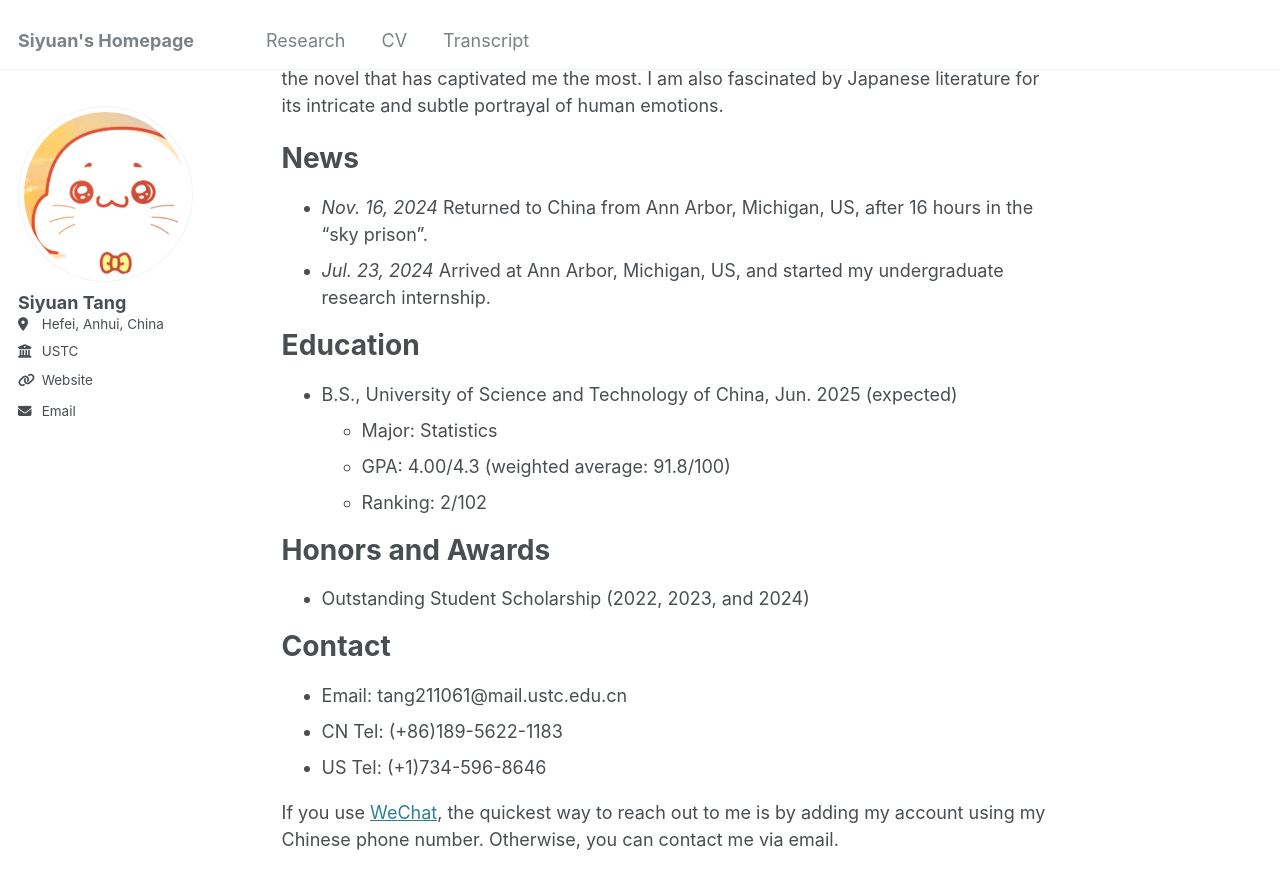
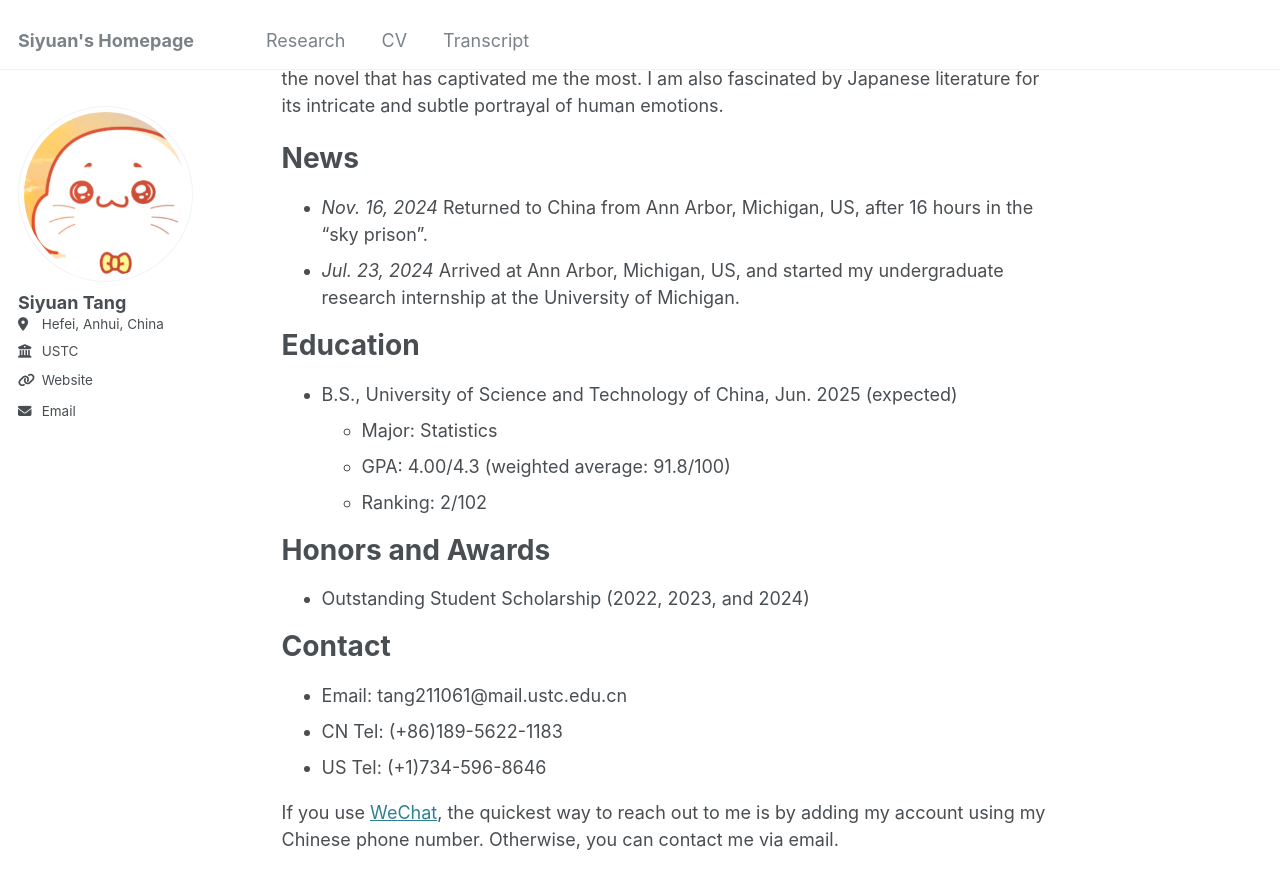
Before and after one commit to jacktangsy/jacktangsy.github.io, a Jekyll site: the page built from _pages/about.md, in a window 1280 px wide and 900 px high, scrolled down 578 px. Shown: the top 889 px of the window. Built offline with Jekyll 4.4.1, drawn with Linux system fonts in a browser that asks for light colours.

Commit message:
Update about.md

```diff
--- a/_pages/about.md
+++ b/_pages/about.md
@@ -19,7 +19,7 @@ Apart from statistics, I am passionate about literature, particularly novels. In
 News
 ======
 * *Nov. 16, 2024* Returned to China from Ann Arbor, Michigan, US, after 16 hours in the "sky prison".
-* *Jul. 23, 2024* Arrived at Ann Arbor, Michigan, US, and started my undergraduate research internship.
+* *Jul. 23, 2024* Arrived at Ann Arbor, Michigan, US, and started my undergraduate research internship at the University of Michigan.
 
 Education
 ======
```
